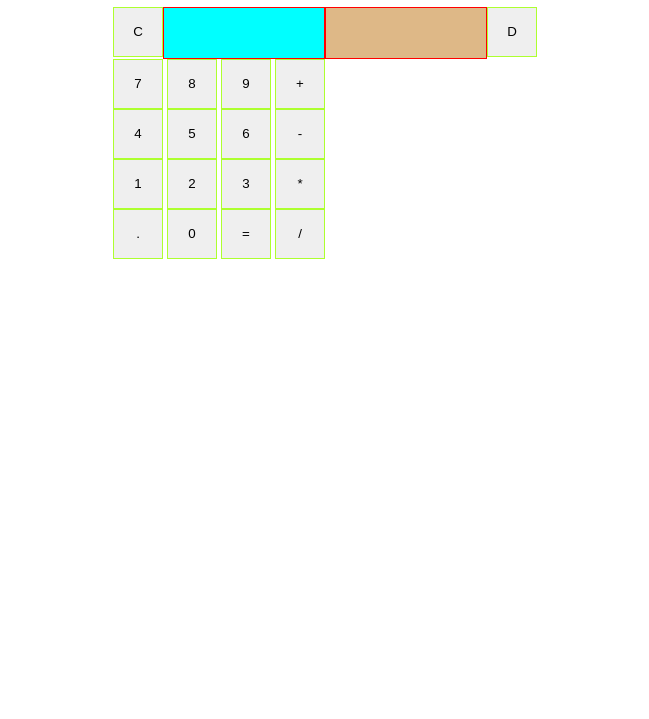
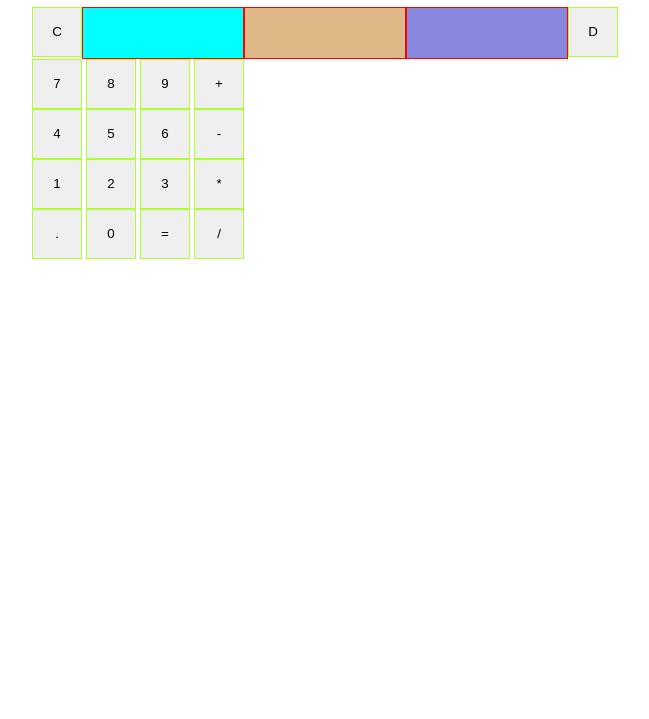
Before and after one commit to PsammystPrime/Calculator, a plain HTML site: page Index.html in a window 1280 px wide. Shown: the part 81-800 px from the top of the page, without its empty margins (315-964 px from the left). Drawn offline with Linux system fonts and the light colour scheme.

Commit message:
Update Index.html

```diff
--- a/Index.html
+++ b/Index.html
@@ -14,6 +14,7 @@
             <button class="clear">C</button>
             <div class="input"></div>
             <div class="inputB"></div>
+            <div class="inputC"></div>
             <button class="delete">D</button>
         </div>
 
```
